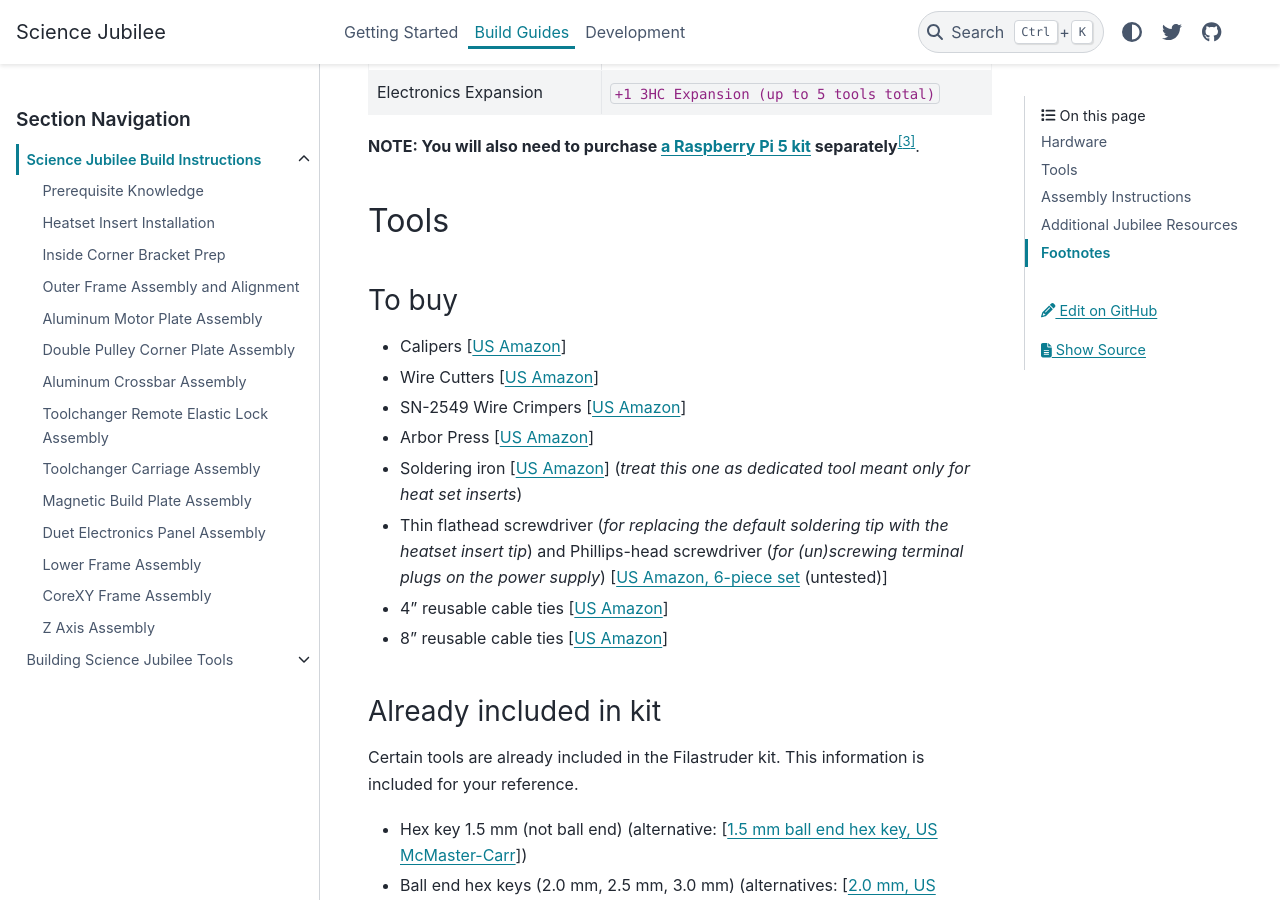
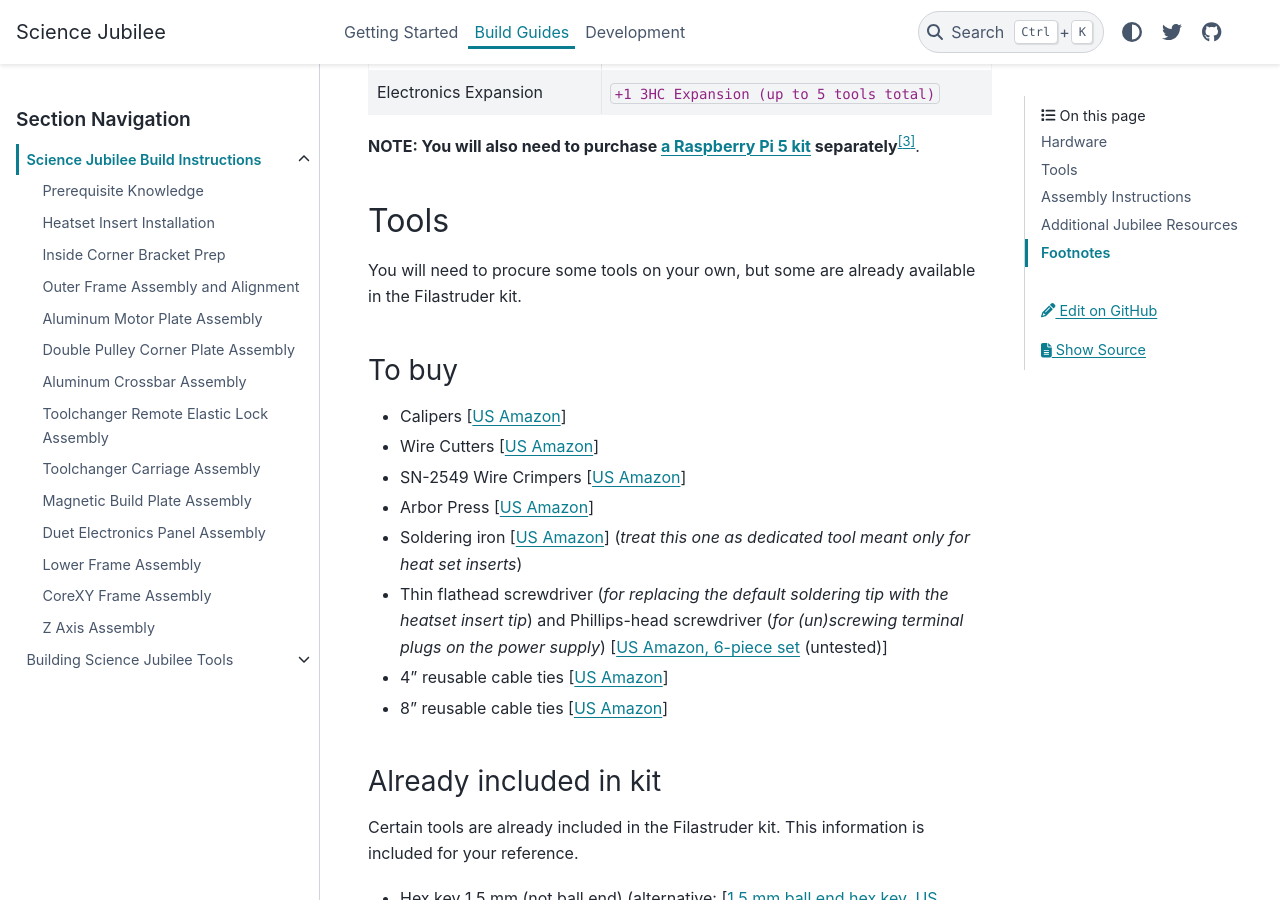
Before and after one commit to machineagency/science-jubilee, a Sphinx documentation site: the page built from docs/building/building_a_jubilee.md, in a window 1280 px wide and 900 px high, scrolled down 816 px. Built offline with Sphinx 7.4.7 and the PyData theme 0.15.4, drawn with Linux system fonts in a browser that asks for light colours; some of the changed lines change nothing that is shown.

Commit message:
Update building_a_jubilee.md

```diff
--- a/docs/building/building_a_jubilee.md
+++ b/docs/building/building_a_jubilee.md
@@ -31,6 +31,8 @@ Extrusion Anodization Color| `Purple` or `Blue` |
 
 ## Tools
 
+You will need to procure some tools on your own, but some are already available in the Filastruder kit.
+
 ### To buy
 - Calipers [[US Amazon](https://www.amazon.com/Neiko-01407A-Electronic-Digital-Stainless/dp/B000GSLKIW)]
 - Wire Cutters [[US Amazon](https://www.amazon.com/Hakko-CHP-170-Micro-Cutter/dp/B076M3ZHBV)]
@@ -38,8 +40,8 @@ Extrusion Anodization Color| `Purple` or `Blue` |
 - Arbor Press [[US Amazon](https://www.amazon.com/Palmgren-AP05-0-5-Arbor-Press/dp/B01MQD4CNR)]
 - Soldering iron [[US Amazon](https://www.amazon.com/Weller-SP40NUS-40-Watt-Soldering-Iron/dp/B00B3SG6UQ?th=1)] (*treat this one as dedicated tool meant only for heat set inserts*)
 - Thin flathead screwdriver (*for replacing the default soldering tip with the heatset insert tip*) and Phillips-head screwdriver (*for (un)screwing terminal plugs on the power supply*) [[US Amazon, 6-piece set](https://www.amazon.com/Magnetic-Screwdriver-Professional-Screwdrivers-Improvement/dp/B08XY5C41N/) (untested)]
-- 4" reusable cable ties [[US Amazon](https://www.amazon.ca/Adjustable-Organizer-Multi-purpose-Management-Organizing/dp/B0CJ52WJZY/?th=1)]
-- 8" reusable cable ties [[US Amazon](https://www.amazon.ca/Adjustable-Organizer-Multi-purpose-Management-Organizing/dp/B0CJ4W5VN5/?th=1)]
+- 4" reusable cable ties [[US Amazon](https://www.amazon.com/Adjustable-Organizer-Multi-purpose-Management-Organizing/dp/B0CJ52WJZY/?th=1)]
+- 8" reusable cable ties [[US Amazon](https://www.amazon.com/Adjustable-Organizer-Multi-purpose-Management-Organizing/dp/B0CJ4W5VN5/?th=1)]
 
 ### Already included in kit
 Certain tools are already included in the Filastruder kit. This information is included for your reference.
```
